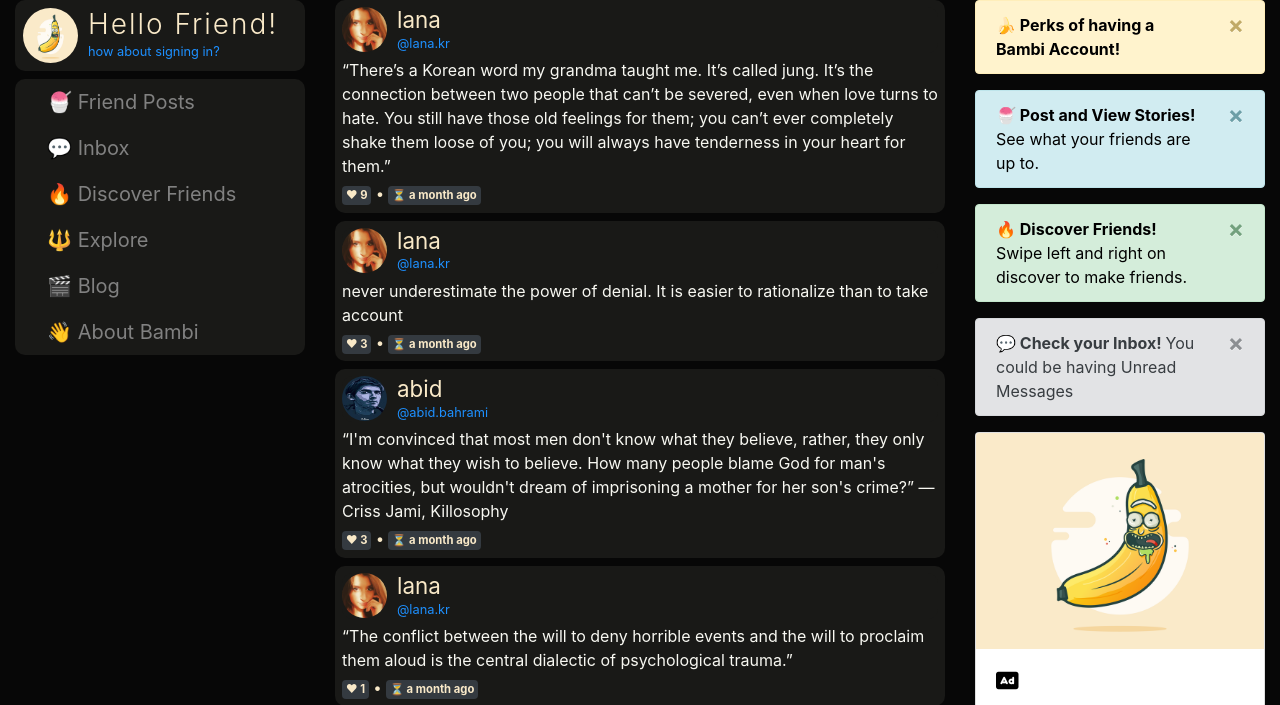
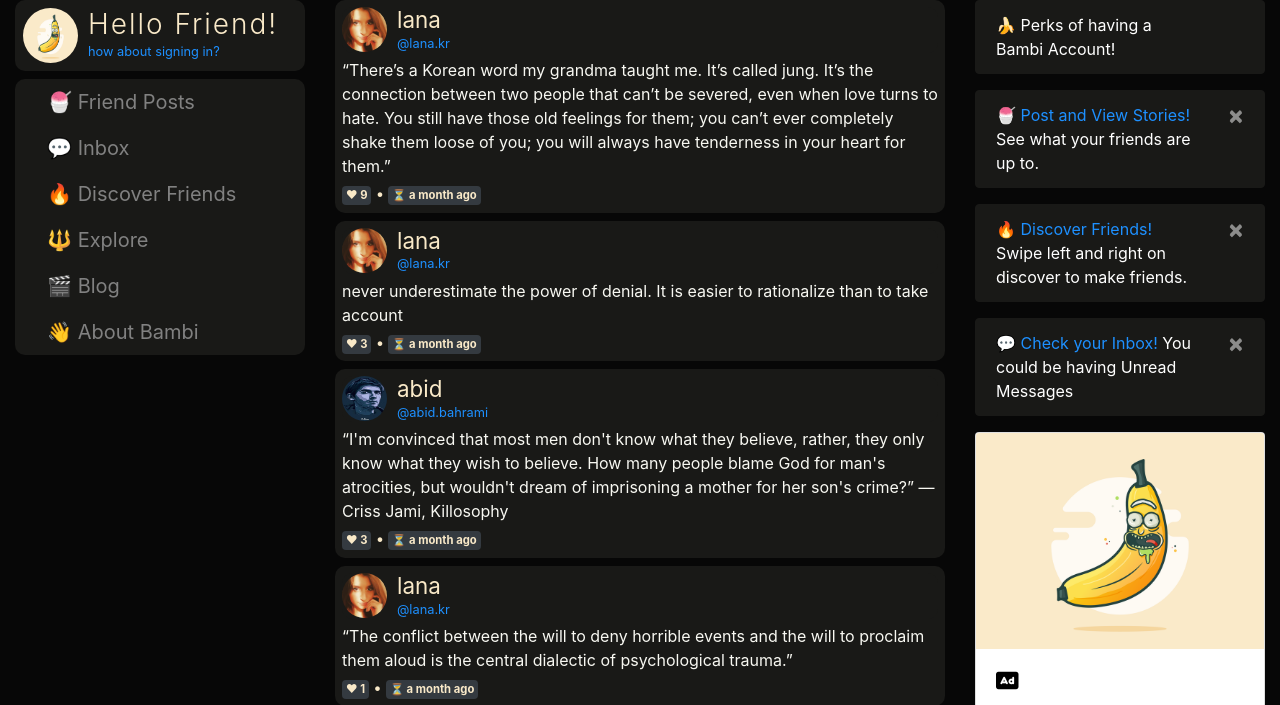
Before and after one commit to harunmohamed/bambi-v3, a Flask app: page / in a window 1280 px wide. Shown: the part 61-766 px from the top of the page. Run offline with Flask 2, Linux system fonts and the light colour scheme; data comes from the database, SQL or seed files in the repository; both versions use the stored data as it was after the commit; some libraries are stand-ins or nearby versions.

Commit message:
standardizing the new dark theme

```diff
--- a/bambiv3/static/main.css
+++ b/bambiv3/static/main.css
@@ -224,3 +224,8 @@ header{
   padding:1px;
   flex: 0 0 auto;
 }
+.dark-theme{
+  background: #191917;
+  color: #fff;
+  border:1px solid #191917 !important;
+}
--- a/bambiv3/templates/home.html
+++ b/bambiv3/templates/home.html
@@ -318,22 +318,22 @@
             {% endfor %}
         {% endif %}
       {% endwith %}
-      <div class="alert alert-warning alert-dismissible fade show" role="alert">
-        <a href="{{ url_for('f_posts') }}"  style="color:#000;text-decoration: none">
-      <strong>🍧 Post Something!</strong> Tell your friends what you're up to.</a>
+      <div class="alert alert-warning alert-dismissible fade show dark-theme" role="alert">
+        <a href="{{ url_for('f_posts') }}"  style="color:#fff;text-decoration: none">
+      <span style="color:#1e90ff;">🍧 Post Something!</span> Tell your friends what you're up to.</a>
         <button type="button" class="close" data-dismiss="alert" aria-label="Close">
           <span aria-hidden="true">&times;</span>
         </button>
       </div>
-      <div class="alert alert-success alert-dismissible fade show" role="alert">
-        <a href="{{ url_for('discover') }}"  style="color:#000;text-decoration: none">
-      <strong>🔥 Discover Friends!</strong> Swipe left and right on discover to make friends.</a>
+      <div class="alert alert-success alert-dismissible fade show dark-theme" role="alert">
+        <a href="{{ url_for('discover') }}"  style="color:#fff;text-decoration: none">
+      <span style="color:#1e90ff;">🔥 Discover Friends!</span> Swipe left and right on discover to make friends.</a>
         <button type="button" class="close" data-dismiss="alert" aria-label="Close">
           <span aria-hidden="true">&times;</span>
         </button>
       </div>
-      <div class="alert alert-dark alert-dismissible fade show" role="alert">
-      <strong>💬 Check your Inbox! </strong>You have Unread Messages
+      <div class="alert alert-dark alert-dismissible fade show dark-theme" role="alert">
+      <span style="color:#1e90ff;">💬 Check your Inbox! </span>You have Unread Messages
         <button type="button" class="close" data-dismiss="alert" aria-label="Close">
           <span aria-hidden="true">&times;</span>
         </button>
@@ -373,29 +373,25 @@
       <button class="post_btn"><a href="{{ url_for('f_posts') }}" style="color:#F9E9C8;"><i class="fas fa-feather-alt" style="font-size:30px;"></i></a></button>
     </div>
     {% else %}
-    <div class="alert alert-warning alert-dismissible fade show" role="alert">
-        <a href="{{ url_for('f_posts') }}"  style="color:#000;text-decoration: none">
-      <strong>🍌 Perks of having a Bambi Account!</strong></a>
+    <div class="alert alert-warning alert-dismissible fade show dark-theme" role="alert">
+      <span>🍌 Perks of having a Bambi Account!</span>
+      </div>
+    <div class="alert alert-info alert-dismissible fade show dark-theme" role="alert">
+        <a href="{{ url_for('f_posts') }}"  style="color:#fff;text-decoration: none">
+      <span style="color:#1e90ff;">🍧 Post and View Stories!</span> See what your friends are up to.</a>
         <button type="button" class="close" data-dismiss="alert" aria-label="Close">
           <span aria-hidden="true">&times;</span>
         </button>
       </div>
-    <div class="alert alert-info alert-dismissible fade show" role="alert">
-        <a href="{{ url_for('f_posts') }}"  style="color:#000;text-decoration: none">
-      <strong>🍧 Post and View Stories!</strong> See what your friends are up to.</a>
+      <div class="alert alert-success alert-dismissible fade show dark-theme" role="alert">
+        <a href="{{ url_for('discover') }}"  style="color:#fff;text-decoration: none">
+      <span style="color:#1e90ff;">🔥 Discover Friends!</span> Swipe left and right on discover to make friends.</a>
         <button type="button" class="close" data-dismiss="alert" aria-label="Close">
           <span aria-hidden="true">&times;</span>
         </button>
       </div>
-      <div class="alert alert-success alert-dismissible fade show" role="alert">
-        <a href="{{ url_for('discover') }}"  style="color:#000;text-decoration: none">
-      <strong>🔥 Discover Friends!</strong> Swipe left and right on discover to make friends.</a>
-        <button type="button" class="close" data-dismiss="alert" aria-label="Close">
-          <span aria-hidden="true">&times;</span>
-        </button>
-      </div>
-      <div class="alert alert-secondary alert-dismissible fade show" role="alert">
-      <strong>💬 Check your Inbox! </strong>You could be having Unread Messages
+      <div class="alert alert-secondary alert-dismissible fade show dark-theme" role="alert">
+      <span style="color:#1e90ff;">💬 Check your Inbox! </span>You could be having Unread Messages
         <button type="button" class="close" data-dismiss="alert" aria-label="Close">
           <span aria-hidden="true">&times;</span>
         </button>
--- a/bambiv3/templates/market.html
+++ b/bambiv3/templates/market.html
@@ -60,7 +60,6 @@
 
 
     <div class="col-lg-6">
-      88
 
    {% for product in products %}
     <div class="post mb-2">
```
Also changed, not shown: bambiv3/templates/friends_posts.html (+8 -8 lines), bambiv3/templates/post.html (+8 -8 lines), bambiv3/templates/user_posts.html (+11 -11 lines), bambiv3/site.db.
